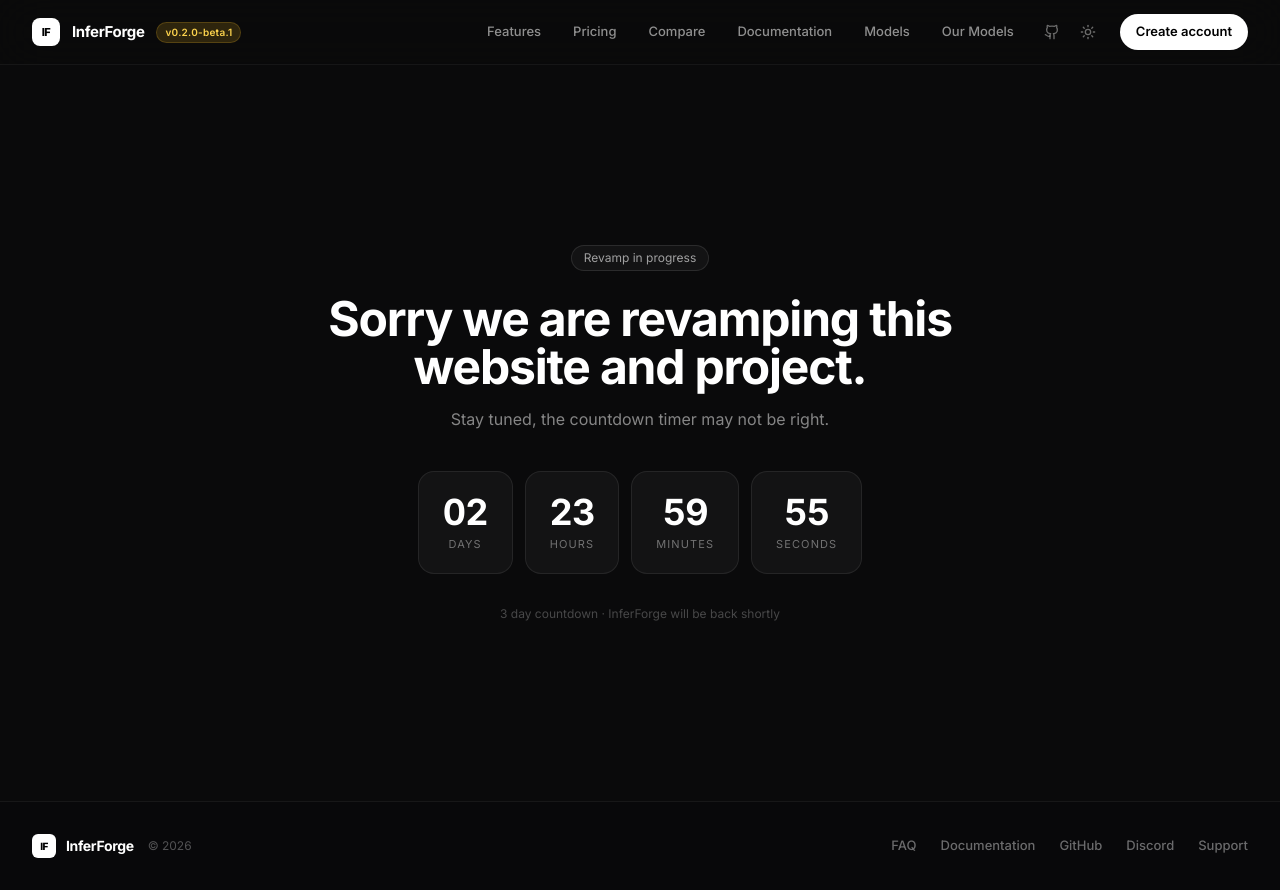
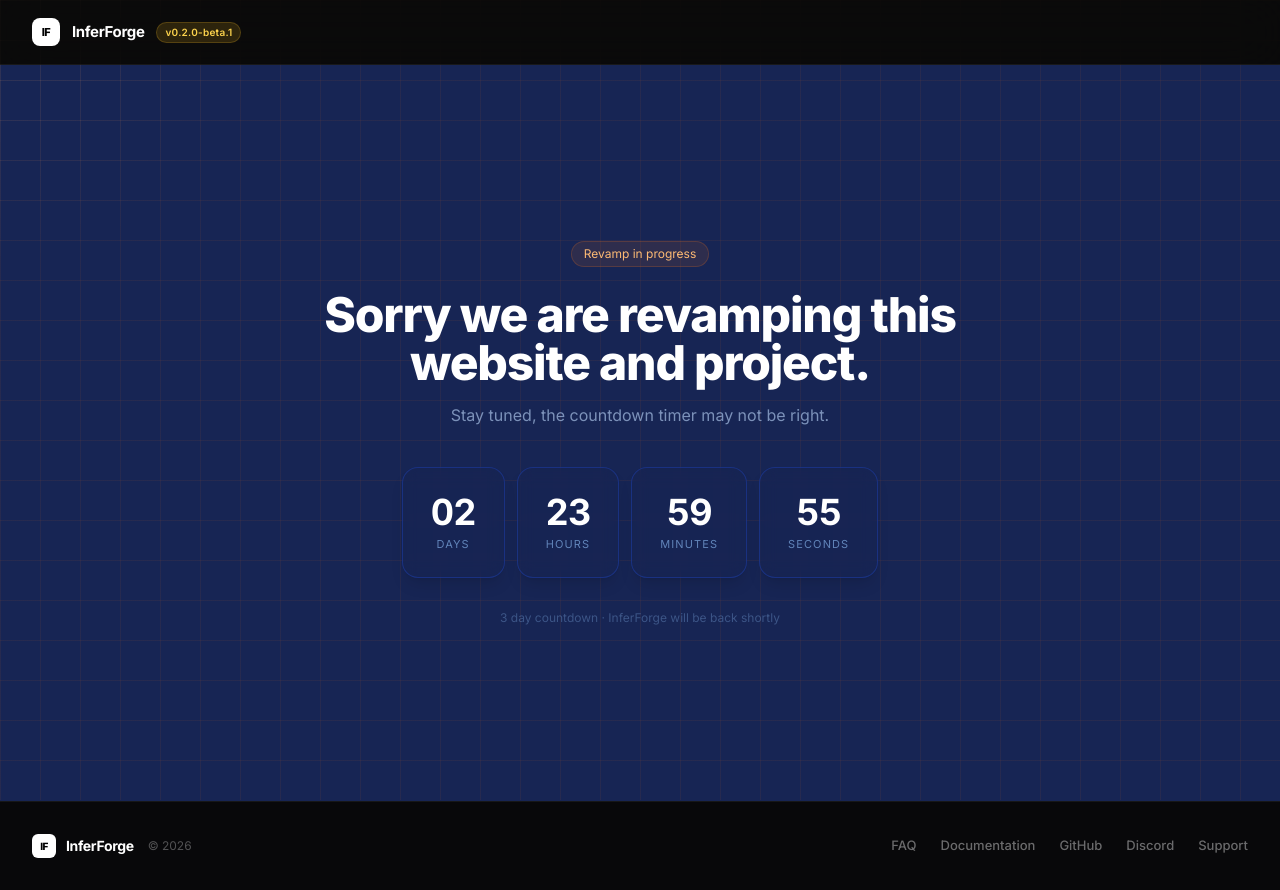
Before and after one commit to silentalex1/HyperNeural, a React (Vite) app: page / in a window 1280 px wide. Built offline with nearby package versions, Linux system fonts and the light colour scheme.

Commit message:
clean navbar + blue grid countdown revamp

```diff
--- a/src/components/Navbar.tsx
+++ b/src/components/Navbar.tsx
@@ -1,209 +1,17 @@
-import { Link, useLocation } from 'react-router-dom'
-import { Menu, X, Moon, Sun, Github, MessageSquare, LogOut } from 'lucide-react'
-import { useEffect, useState } from 'react'
-import { useTheme } from '../context/ThemeContext'
-import { useAuth } from '../context/AuthContext'
-import ExternalConfirm from './ExternalConfirm'
-
-const links = [
-  { path: '/#features', label: 'Features', hash: 'features' },
-  { path: '/pricing', label: 'Pricing' },
-  { path: '/#comparison', label: 'Compare', hash: 'comparison' },
-  { path: '/docs', label: 'Documentation' },
-  { path: '/models', label: 'Models' },
-  { path: '/our-models', label: 'Our Models' },
-]
+import { Link } from 'react-router-dom'
 
 export default function Navbar() {
-  const location = useLocation()
-  const { theme, toggle } = useTheme()
-  const { user, logout } = useAuth()
-  const [open, setOpen] = useState(false)
-  const [userDropdown, setUserDropdown] = useState(false)
-  const [scrolled, setScrolled] = useState(false)
-  const [confirmHref, setConfirmHref] = useState<string | null>(null)
-
-  useEffect(() => {
-    const onScroll = () => setScrolled(window.scrollY > 10)
-    window.addEventListener('scroll', onScroll)
-    return () => window.removeEventListener('scroll', onScroll)
-  }, [])
-
-  useEffect(() => {
-    if (location.hash) {
-      const el = document.getElementById(location.hash.slice(1))
-      if (el) el.scrollIntoView({ behavior: 'smooth' })
-    }
-  }, [location])
-
-  const handleExternal = (e: React.MouseEvent, href: string) => {
-    e.preventDefault()
-    setConfirmHref(href)
-  }
-
-  const chatHref = '/chatui'
-  const githubHref = 'https://github.com/silentalex1/HyperNeural'
-
   return (
-    <>
-      <nav
-        className={`sticky top-0 z-50 backdrop-blur-xl border-b transition-all duration-300 ${
-          scrolled
-            ? 'bg-[#0A0A0B]/85 border-white/[0.07] shadow-[0_8px_32px_rgba(0,0,0,0.4)]'
-            : 'bg-[#0A0A0B]/60 border-white/[0.05]'
-        }`}
-      >
-          <div className="max-w-site mx-auto px-6 lg:px-8">
-            <div className="flex items-center justify-between h-[64px]">
-              <div className="flex items-center gap-4 min-w-0">
-                {user && (
-                  <div className="relative">
-                    <button onClick={() => setUserDropdown(o => !o)} className="inline-flex items-center gap-2 pl-1 pr-3 py-1 rounded-full bg-white text-[#0A0A0B] text-[13px] font-semibold shadow-lg hover:bg-white/90 transition">
-                      <span className="w-6 h-6 rounded-full bg-emerald-500 text-white flex items-center justify-center text-[11px] font-bold">{user.username[0].toUpperCase()}</span>
-                      Welcome {user.username}
-                      <svg className={`w-3 h-3 text-black/40 transition ${userDropdown ? 'rotate-180' : ''}`} fill="none" stroke="currentColor" viewBox="0 0 24 24"><path strokeLinecap="round" strokeLinejoin="round" strokeWidth={2} d="M19 9l-7 7-7-7" /></svg>
-                    </button>
-                    {userDropdown && (
-                      <div className="absolute left-0 top-full mt-2 w-48 bg-[#111113] border border-white/[0.08] rounded-2xl shadow-2xl py-2 z-50 overflow-hidden">
-                        <div className="px-4 py-2 border-b border-white/[0.06]">
-                          <p className="text-xs text-white/40">Signed in as</p>
-                          <p className="text-sm font-semibold text-white truncate">{user.username}</p>
-                        </div>
-                        <Link to={`/dashboard/${user.username}`} onClick={() => setUserDropdown(false)} className="flex items-center gap-3 px-4 py-2.5 text-sm text-white hover:bg-white/[0.06] transition">
-                          <span className="w-8 h-8 rounded-xl bg-emerald-500/15 text-emerald-400 flex items-center justify-center">◈</span>
-                          dashboard
-                        </Link>
-                      </div>
-                    )}
-                  </div>
-                )}
-                <Link to="/" className="flex items-center gap-3 shrink-0">
+    <nav className="sticky top-0 z-50 backdrop-blur-xl bg-[#0A0A0B]/70 border-b border-white/[0.06]">
+      <div className="max-w-site mx-auto px-6 lg:px-8 h-[64px] flex items-center">
+        <Link to="/" className="flex items-center gap-3">
           <span className="w-7 h-7 rounded-lg bg-white flex items-center justify-center">
             <span className="text-[11px] font-extrabold tracking-tighter text-black">IF</span>
           </span>
           <span className="text-[15px] font-bold tracking-tight text-white">InferForge</span>
-                  <span className="hidden sm:inline-flex items-center px-2 py-0.5 rounded-full text-[10px] font-semibold tracking-wide bg-amber-400/15 text-amber-300 border border-amber-400/20">
-                    v0.2.0-beta.1
-                  </span>
+          <span className="hidden sm:inline-flex items-center px-2 py-0.5 rounded-full text-[10px] font-semibold tracking-wide bg-amber-400/15 text-amber-300 border border-amber-400/20">v0.2.0-beta.1</span>
         </Link>
       </div>
-
-            <div className="hidden lg:flex items-center gap-1">
-              {links.map(link => (
-                <Link
-                  key={link.path}
-                  to={link.path}
-                  className={`px-3.5 py-2 rounded-full text-[13px] font-medium transition ${
-                    location.pathname === link.path
-                      ? 'text-white bg-white/[0.08]'
-                      : 'text-white/55 hover:text-white hover:bg-white/[0.06]'
-                  }`}
-                >
-                  {link.label}
-                </Link>
-              ))}
-              <a
-                href={githubHref}
-                onClick={e => handleExternal(e, githubHref)}
-                className="ml-1 p-2 rounded-full text-white/40 hover:text-white hover:bg-white/[0.06] transition"
-                aria-label="GitHub"
-              >
-                <Github className="w-4 h-4" />
-              </a>
-              <button
-                onClick={toggle}
-                aria-label="Toggle theme"
-                className="p-2 rounded-full text-white/40 hover:text-white hover:bg-white/[0.06] transition"
-              >
-                {theme === 'dark' ? <Sun className="w-4 h-4" /> : <Moon className="w-4 h-4" />}
-              </button>
-              {user ? (
-                <>
-                  <Link
-                    to={chatHref}
-                    className="ml-3 inline-flex items-center gap-2 px-4 py-2 rounded-full bg-[#FF7A00] text-white text-[13px] font-semibold hover:bg-[#ff8c1a] transition shadow-[0_4px_16px_rgba(255,122,0,0.25)]"
-                  >
-                    <MessageSquare className="w-3.5 h-3.5" />
-                    Chat with InferForge
-                  </Link>
-                  <button
-                    onClick={() => { logout(); window.location.reload() }}
-                    className="ml-2 inline-flex items-center gap-1.5 px-3 py-2 rounded-full bg-white/[0.06] border border-white/[0.08] text-white/70 text-[13px] font-medium hover:bg-white/[0.09] hover:text-white transition"
-                    title={`Logout ${user.username}`}
-                  >
-                    <LogOut className="w-3.5 h-3.5" />
-                    Logout
-                  </button>
-                </>
-              ) : (
-                <Link
-                  to="/register"
-                  className="ml-3 inline-flex items-center px-4 py-2 rounded-full bg-white text-black text-[13px] font-semibold hover:bg-white/90 transition"
-                >
-                  Create account
-                </Link>
-              )}
-            </div>
-
-            <button
-              onClick={() => setOpen(!open)}
-              aria-label="Toggle menu"
-              className="lg:hidden p-2 rounded-lg text-white/70"
-            >
-              {open ? <X className="w-5 h-5" /> : <Menu className="w-5 h-5" />}
-            </button>
-          </div>
-        </div>
-
-        {open && (
-          <div className="lg:hidden border-t border-white/[0.06] bg-[#0A0A0B] px-6 py-4 space-y-1">
-            {links.map(link => (
-              <Link
-                key={link.path}
-                to={link.path}
-                onClick={() => setOpen(false)}
-                className="block px-4 py-2.5 rounded-xl text-sm font-medium text-white/70 hover:text-white hover:bg-white/[0.06]"
-              >
-                {link.label}
-              </Link>
-            ))}
-            {user ? (
-              <>
-                <Link
-                  to={chatHref}
-                  onClick={() => setOpen(false)}
-                  className="block mt-3 px-4 py-3 rounded-xl bg-[#FF7A00] text-center text-sm font-semibold text-white"
-                >
-                  Chat with InferForge
-                </Link>
-                <button
-                  onClick={() => { logout(); setOpen(false); window.location.reload() }}
-                  className="block mt-2 w-full px-4 py-3 rounded-xl bg-white/[0.06] border border-white/[0.08] text-center text-sm font-medium text-white/70"
-                >
-                  Logout
-                </button>
-              </>
-            ) : (
-              <Link
-                to="/register"
-                onClick={() => setOpen(false)}
-                className="block mt-3 px-4 py-3 rounded-xl bg-white text-center text-sm font-semibold text-black"
-              >
-                Create account
-              </Link>
-            )}
-          </div>
-        )}
     </nav>
-      <ExternalConfirm
-        open={!!confirmHref}
-        href={confirmHref || ''}
-        onClose={() => setConfirmHref(null)}
-        onConfirm={() => {
-          if (confirmHref) window.open(confirmHref, '_blank', 'noopener,noreferrer')
-          setConfirmHref(null)
-        }}
-      />
-    </>
   )
 }
--- a/src/pages/Home.tsx
+++ b/src/pages/Home.tsx
@@ -1,46 +1,55 @@
 import { useEffect, useState } from 'react'
 
 function getTarget() {
-  const stored = localStorage.getItem('inferforge-revamp-target')
-  if (stored) return Number(stored)
+  const s = localStorage.getItem('inferforge-revamp-target')
+  if (s) return Number(s)
   const t = Date.now() + 3 * 24 * 60 * 60 * 1000
   localStorage.setItem('inferforge-revamp-target', String(t))
   return t
 }
-
 function pad(n: number) { return String(n).padStart(2,'0') }
 
 export default function Home() {
   const [target] = useState(() => getTarget())
   const [now, setNow] = useState(() => Date.now())
+  const [mouse, setMouse] = useState({ x: 0, y: 0 })
   useEffect(() => {
     const id = setInterval(() => setNow(Date.now()), 1000)
     return () => clearInterval(id)
   }, [])
-  const diff = Math.max(0, target - now)
-  const d = Math.floor(diff / (24*60*60*1000))
-  const h = Math.floor(diff % (24*60*60*1000) / (60*60*1000))
-  const m = Math.floor(diff % (60*60*1000) / (60*1000))
-  const s = Math.floor(diff % (60*1000) / 1000)
+  useEffect(() => {
+    const h = (e: MouseEvent) => setMouse({ x: e.clientX, y: e.clientY })
+    window.addEventListener('mousemove', h)
+    return () => window.removeEventListener('mousemove', h)
+  }, [])
+  const d = Math.max(0, target - now)
+  const days = Math.floor(d / (24*60*60*1000))
+  const hours = Math.floor(d % (24*60*60*1000) / (60*60*1000))
+  const mins = Math.floor(d % (60*60*1000) / (60*1000))
+  const secs = Math.floor(d % (60*1000) / 1000)
   const Cell = ({v,l}:{v:string,l:string}) => (
-    <div className="rounded-2xl border border-white/[0.08] bg-white/[0.04] px-6 py-5 min-w-[92px] text-center">
+    <div className="rounded-2xl border border-blue-800/50 bg-blue-950/40 backdrop-blur px-7 py-6 min-w-[102px] text-center shadow-lg">
       <div className="text-3xl md:text-4xl font-bold tracking-tight text-white tabular-nums">{v}</div>
-      <div className="text-[11px] tracking-widest uppercase text-white/40 mt-1">{l}</div>
+      <div className="text-[11px] tracking-widest uppercase text-blue-300/60 mt-1">{l}</div>
     </div>
   )
   return (
-    <div className="min-h-[calc(100vh-64px)] bg-[#0A0A0B] flex items-center justify-center px-6 py-16">
-      <div className="w-full max-w-3xl text-center">
-        <div className="inline-flex items-center gap-2 px-3 py-1 rounded-full border border-white/10 bg-white/[0.04] text-xs text-white/60 mb-6">Revamp in progress</div>
-        <h1 className="text-4xl md:text-5xl font-bold tracking-tight text-white">Sorry we are revamping this website and project.</h1>
-        <p className="text-white/50 mt-4">Stay tuned, the countdown timer may not be right.</p>
+    <div className="min-h-[calc(100vh-64px)] bg-blue-950 text-slate-100 relative overflow-hidden flex items-center justify-center px-6 py-16">
+      <div className="fixed inset-0 pointer-events-none">
+        <div className="absolute inset-0" style={{ backgroundImage: `linear-gradient(to right, rgba(249,115,22,0.07) 1px, transparent 1px), linear-gradient(to bottom, rgba(249,115,22,0.07) 1px, transparent 1px)`, backgroundSize: '40px 40px' }} />
+      </div>
+      <div className="fixed inset-0 pointer-events-none" style={{ backgroundImage: `linear-gradient(to right, rgba(255,255,255,0.04) 1px, transparent 1px), linear-gradient(to bottom, rgba(255,255,255,0.04) 1px, transparent 1px)`, backgroundSize: '40px 40px', maskImage: `radial-gradient(circle 380px at ${mouse.x}px ${mouse.y}px, black 25%, transparent 75%)`, WebkitMaskImage: `radial-gradient(circle 380px at ${mouse.x}px ${mouse.y}px, black 25%, transparent 75%)` }} />
+      <div className="relative w-full max-w-3xl text-center">
+        <div className="inline-flex items-center px-3 py-1 rounded-full border border-orange-500/20 bg-orange-500/10 text-orange-300 text-xs mb-6">Revamp in progress</div>
+        <h1 className="text-4xl md:text-5xl font-black tracking-tight text-white leading-tight">Sorry we are revamping this website and project.</h1>
+        <p className="text-blue-200/60 mt-4">Stay tuned, the countdown timer may not be right.</p>
         <div className="flex flex-wrap justify-center gap-3 mt-10">
-          <Cell v={pad(d)} l="Days" />
-          <Cell v={pad(h)} l="Hours" />
-          <Cell v={pad(m)} l="Minutes" />
-          <Cell v={pad(s)} l="Seconds" />
+          <Cell v={pad(days)} l="Days" />
+          <Cell v={pad(hours)} l="Hours" />
+          <Cell v={pad(mins)} l="Minutes" />
+          <Cell v={pad(secs)} l="Seconds" />
         </div>
-        <p className="text-xs text-white/25 mt-8">3 day countdown · InferForge will be back shortly</p>
+        <p className="text-xs text-blue-300/30 mt-8">3 day countdown · InferForge will be back shortly</p>
       </div>
     </div>
   )
```
Lines whose indentation alone changed are shown as unchanged.
